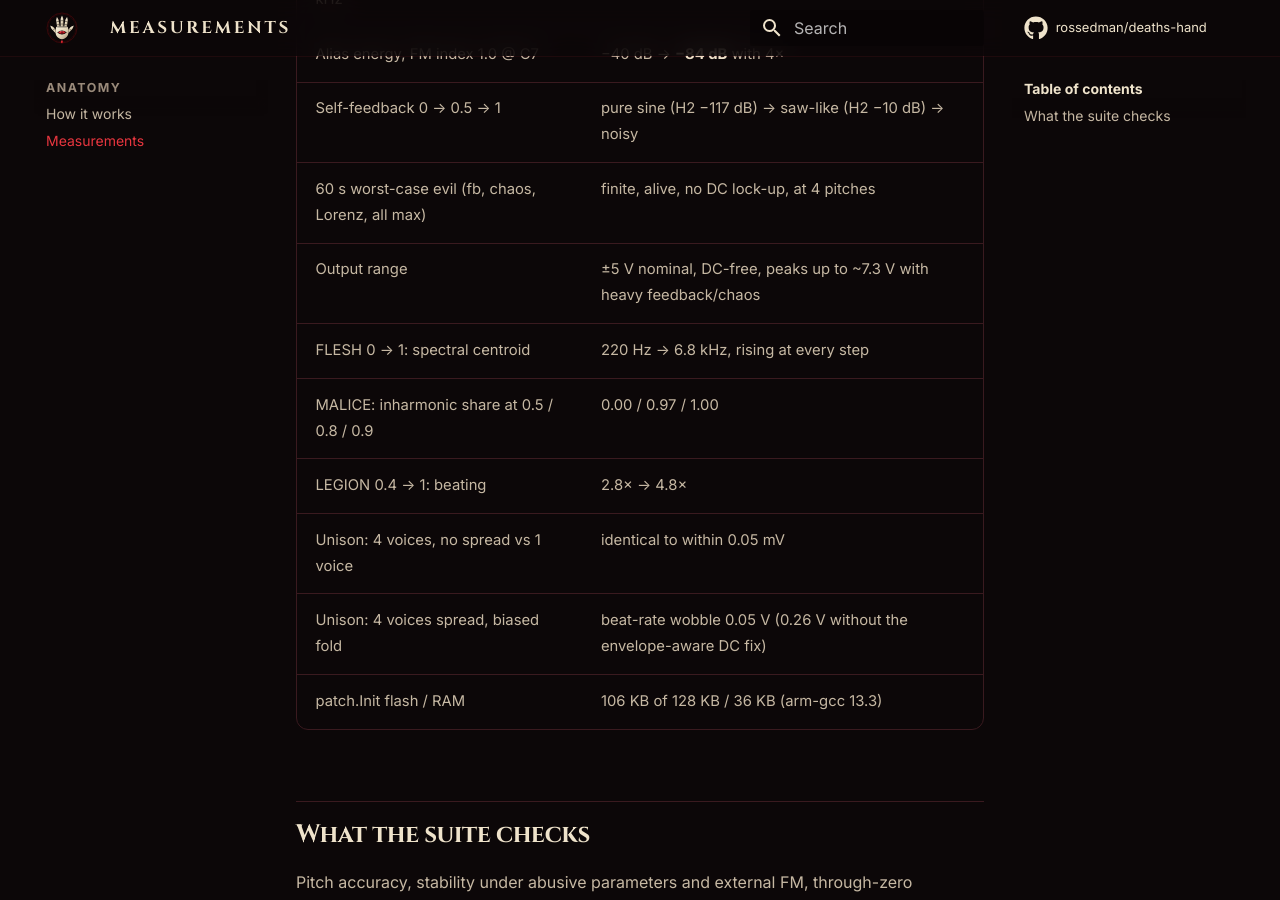
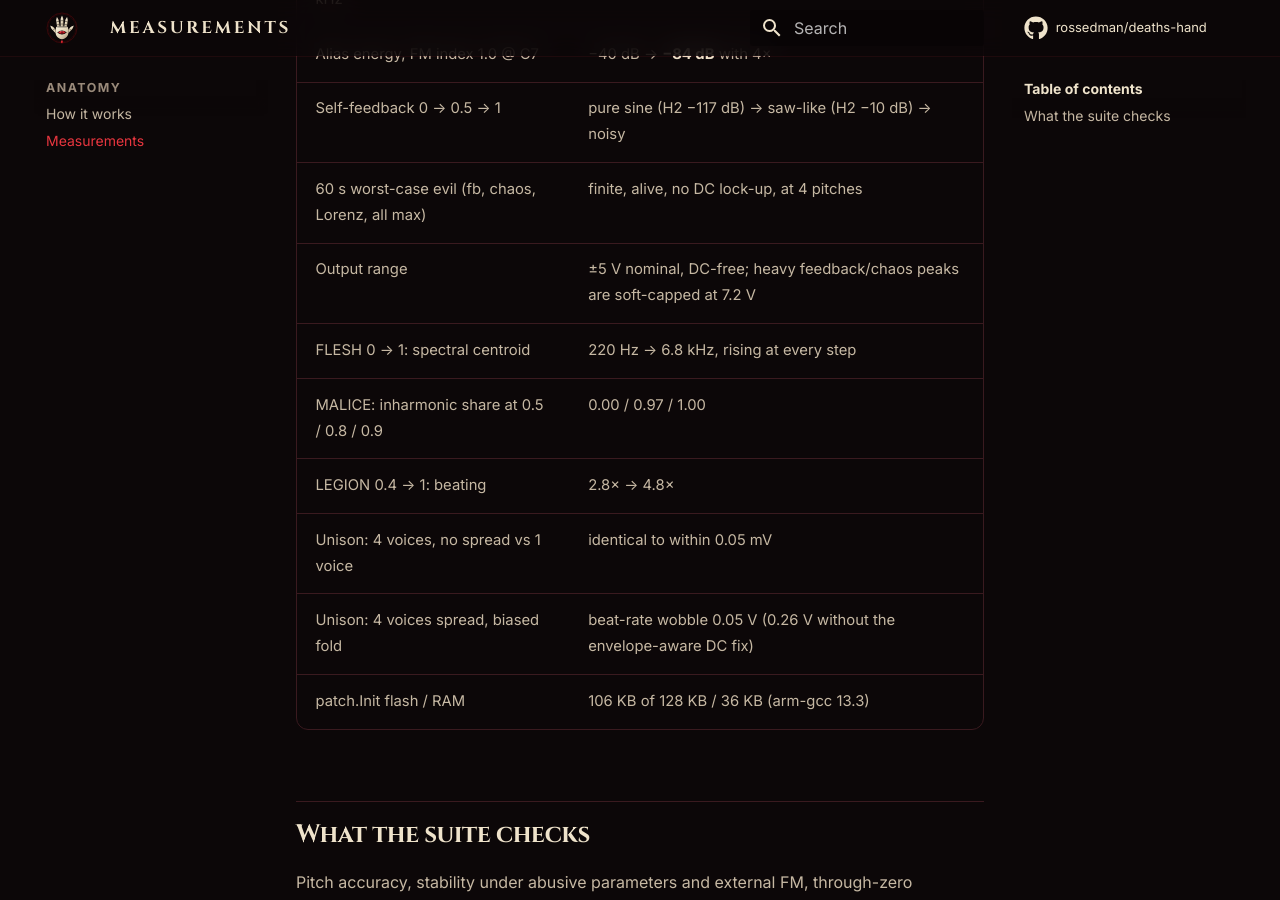
Before and after one commit to rossedman/deaths-hand, an MkDocs documentation site: the page built from docs/measurements.md, in a window 1280 px wide and 900 px high, scrolled down 467 px. Built offline with MkDocs 1.6.1 and Material for MkDocs 9.7.7, drawn with Linux system fonts in a browser that asks for light colours; comment, search, counter and statistics services are not loaded.

Commit message:
fix(dsp): soft-cap the final output so the 7.5 V budget holds on every compiler
The abuse test failed on CI (peak 7.58 V) but passed locally (7.28 V).
Its random extreme settings drive the engine chaotic, so tiny float
differences (the runner's compiler fuses multiply-adds) change the
waveform, and with it the peak. Building locally with -mfma reproduces
7.58 V exactly, and main fails the same way (7.53 V): it just never had
CI to show it.

The only limiter sat before the decimator and the DC blocker, so their
overshoot was unbounded. A soft ceiling on the final volts (identity
below 6.5 V, never above 7.2 V) makes the budget a guarantee rather than
an observation. It touches 2 of 960,000 samples of the reference render,
both above 6.5 V.

Co-Authored-By: Claude Opus 5.5 <noreply@anthropic.com>
Claude-Session: https://claude.ai/code/session_019bjhyBVt8RvJXeHgmiiuiY

```diff
--- a/docs/measurements.md
+++ b/docs/measurements.md
@@ -9,7 +9,7 @@ Every number here is printed by the host tests (`make test`), which run the same
 | Alias energy, FM index 1.0 @ C7 | −40 dB → **−84 dB** with 4× |
 | Self-feedback 0 → 0.5 → 1 | pure sine (H2 −117 dB) → saw-like (H2 −10 dB) → noisy |
 | 60 s worst-case evil (fb, chaos, Lorenz, all max) | finite, alive, no DC lock-up, at 4 pitches |
-| Output range | ±5 V nominal, DC-free, peaks up to ~7.3 V with heavy feedback/chaos |
+| Output range | ±5 V nominal, DC-free; heavy feedback/chaos peaks are soft-capped at 7.2 V |
 | FLESH 0 → 1: spectral centroid | 220 Hz → 6.8 kHz, rising at every step |
 | MALICE: inharmonic share at 0.5 / 0.8 / 0.9 | 0.00 / 0.97 / 1.00 |
 | LEGION 0.4 → 1: beating | 2.8× → 4.8× |
```
Also changed, not shown: README.md (+1 -1 lines), 1 other file.
